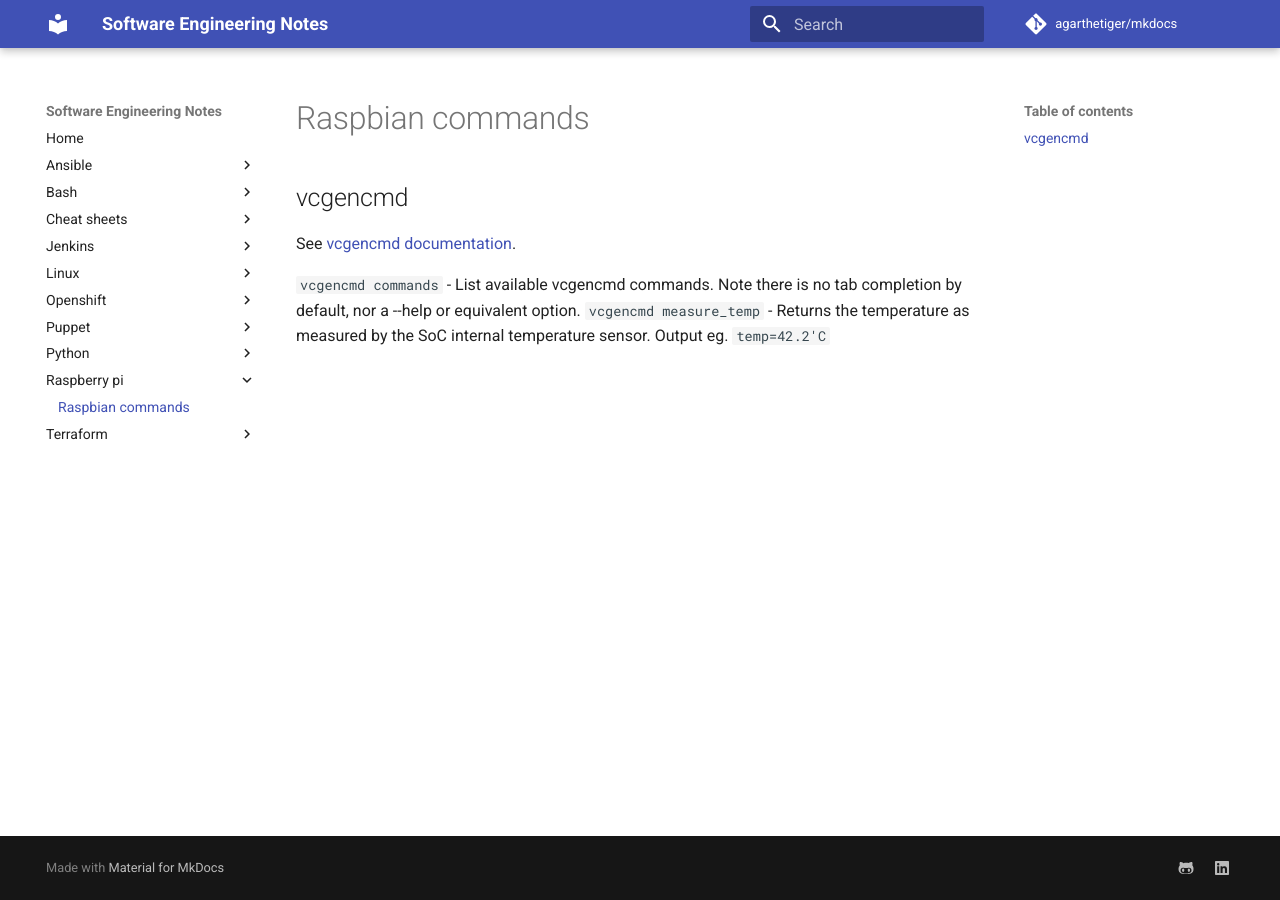
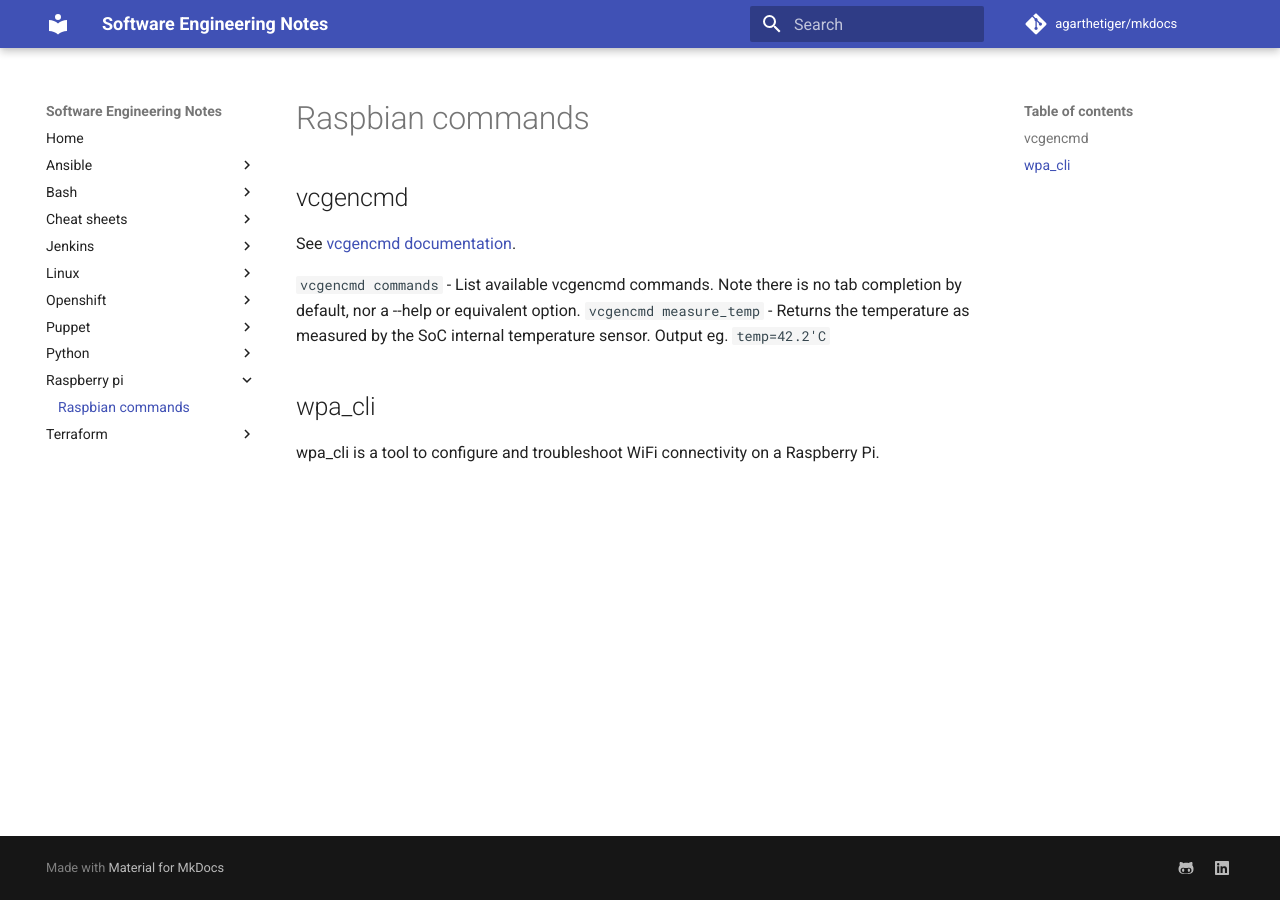
Before and after one commit to agarthetiger/mkdocs, an MkDocs documentation site: the page built from docs/raspberry-pi/raspbian-commands.md, in a window 1280 px wide. Built offline with MkDocs 1.6.1 and Material for MkDocs 9.7.7, drawn with Linux system fonts in a browser that asks for light colours; comment, search, counter and statistics services are not loaded.

Commit message:
Update raspbian-commands.md

```diff
--- a/docs/raspberry-pi/raspbian-commands.md
+++ b/docs/raspberry-pi/raspbian-commands.md
@@ -6,3 +6,7 @@ See [vcgencmd documentation](https://www.raspberrypi.org/documentation/raspbian/
 
 `vcgencmd commands` - List available vcgencmd commands. Note there is no tab completion by default, nor a --help or equivalent option.
 `vcgencmd measure_temp` - Returns the temperature as measured by the SoC internal temperature sensor. Output eg. `temp=42.2'C`
+
+## wpa_cli
+
+wpa_cli is a tool to configure and troubleshoot WiFi connectivity on a Raspberry Pi.
```
